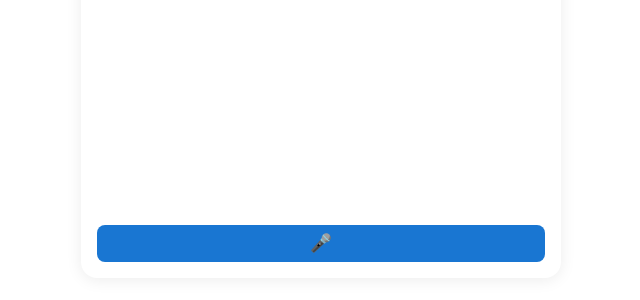
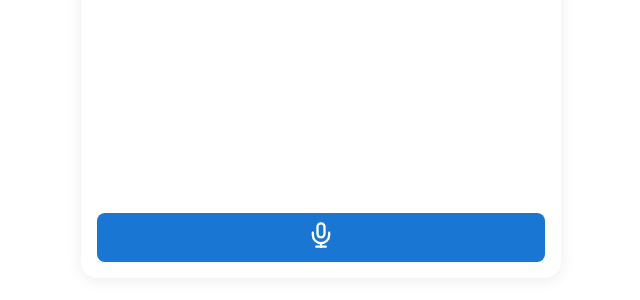
Before and after one commit to today-self-study/aria, an Angular app: page / in a window 1280 px wide. Shown: the part 338-638 px from the top of the page, without its empty margins (319-959 px from the left). Built offline with nearby package versions, Linux system fonts and the light colour scheme.

Commit message:
음성 입력 버튼 아이콘을 세련된 SVG 마이크로 교체

```diff
--- a/src/app/chat/chat.html
+++ b/src/app/chat/chat.html
@@ -10,7 +10,7 @@
   <div class="input-row">
     <!-- <input type="text" [(ngModel)]="inputText" (keyup.enter)="sendMessage()" placeholder="메시지를 입력하세요..." [disabled]="isListening || isLoading" /> -->
     <button (click)="startVoiceInput()" [disabled]="isListening || isLoading" title="음성 입력" style="width: 100%;">
-      🎤
+      <svg xmlns="http://www.w3.org/2000/svg" width="28" height="28" viewBox="0 0 24 24" fill="none" stroke="currentColor" stroke-width="2" stroke-linecap="round" stroke-linejoin="round"><rect x="9" y="2" width="6" height="12" rx="3"/><path d="M19 10v2a7 7 0 0 1-14 0v-2"/><line x1="12" y1="19" x2="12" y2="22"/><line x1="8" y1="22" x2="16" y2="22"/></svg>
     </button>
   </div>
   <div *ngIf="isListening" class="voice-indicator">음성 인식 중...</div>
```
